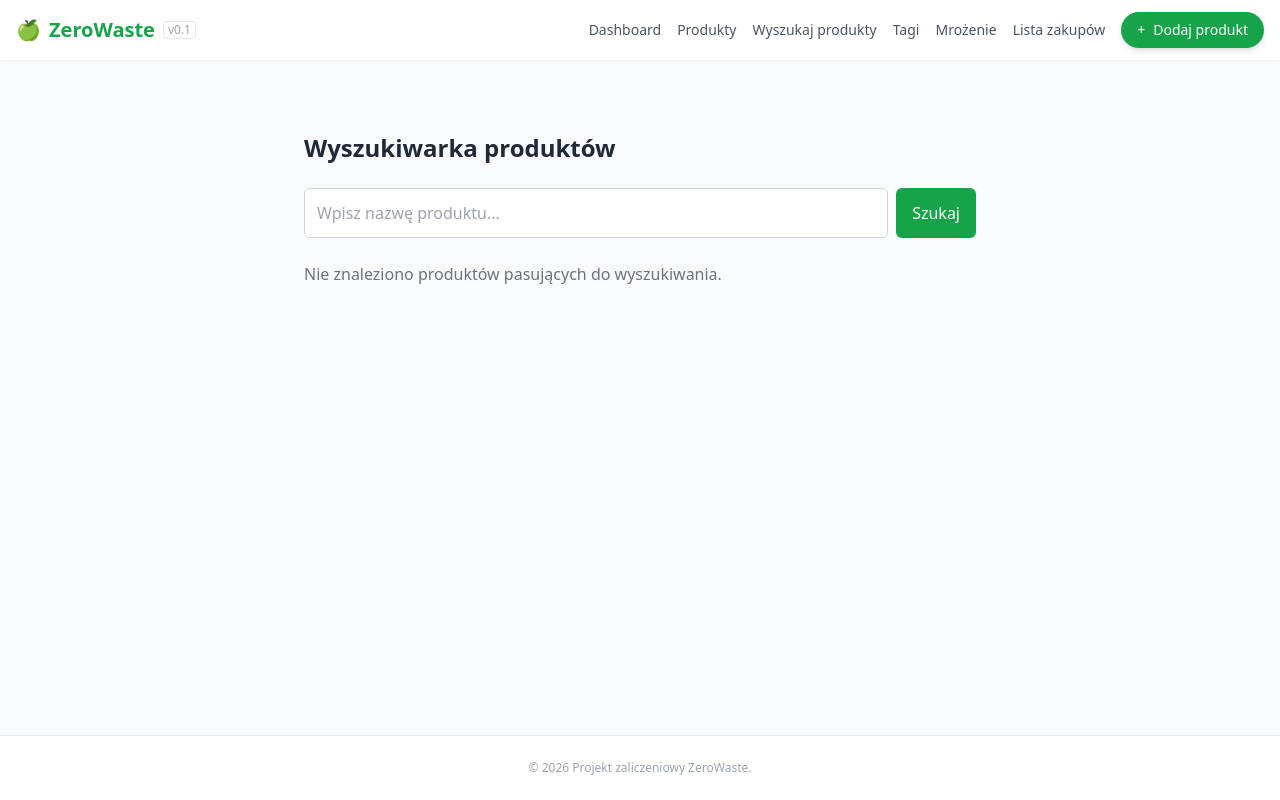
After one commit to Leppniz/ZeroWaste, a Flask app: page /wyszukiwarka in a window 1280 px wide. The commit adds this page. Run offline with Flask 3, Linux system fonts and the light colour scheme; some libraries are stand-ins or nearby versions.

Commit message:
Wyszukiwarka page

```diff
--- a/app.py
+++ b/app.py
@@ -21,7 +21,6 @@ load_produkty_z_json("produkty.json", moj_katalog)
 load_produkty_z_json("zakupy.json", zakupy_katalog)
 
 
-# ======= SCIEŻKI DO STRON =========
 @app.route('/')
 def strona_glowna():
 
@@ -34,6 +33,7 @@ def strona_glowna():
 
     return render_template('dashboard.html', **context)
 
+#================================== LISTA ====================================
 @app.route('/lista')
 def lista_produktow():
     # Pobieramy listę obiektów z Katalog
@@ -42,7 +42,7 @@ def lista_produktow():
     return render_template('lista.html', produkty=lista, limit_dni=DAYS_TO_WARNING)
 
 
-#======= TAGS =========
+#================================== TAGI ====================================
 @app.route('/tagi')
 def tagi():
     # Pobieramy listę obiektów z Katalog
@@ -76,7 +76,7 @@ def usun_tag():
 
     return redirect(request.referrer or url_for("lista_produktow"))
 
-#======= MROZENIE =========
+#================================== MROZENIE ====================================
 @app.route('/mrozenie')
 def mrozenie():
     # Pobieramy wszystkie produkty z katalogu
@@ -127,7 +127,7 @@ def zuzyj_produkt_strona(id_produktu):
     # === GET: Ktoś wszedł na stronę ===
     return render_template('zuzyj.html', p=produkt)
 
-#======= Zakupy =========
+#================================== ZAKUPY ====================================
 @app.route('/zakupy')
 def zakupy():
     # Pobieramy listę produktów z katalogu zakupów
@@ -174,6 +174,19 @@ def usun_zakupy():
         flash(f"Usunięto {produkt.name} z listy zakupów.", "info")
 
     return redirect(url_for("zakupy"))
+
+
+#================================== WYSZUKIWARKA ====================================
+@app.route("/wyszukiwarka", methods=["GET"])
+def wyszukiwarka():
+    query = request.args.get("q", "").strip().lower()
+    produkty = []
+
+    if query:
+        # Szukamy w głównym katalogu
+        produkty = [p for p in moj_katalog.getAll() if query in p.name.lower()]
+
+    return render_template("wyszukiwarka.html", produkty=produkty)
 
 
 @app.route('/usun/<id_produktu>')
--- a/templates/base.html
+++ b/templates/base.html
@@ -22,6 +22,9 @@
 
                 <a href="{{ url_for('lista_produktow') }}" class="text-gray-600 hover:text-green-600 transition">
                     Produkty
+                </a>
+                <a href="{{ url_for('wyszukiwarka') }}" class="text-gray-600 hover:text-green-600 transition">
+                    Wyszukaj produkty
                 </a>
 
                  <a href="{{ url_for('tagi') }}" class="text-gray-600 hover:text-green-600 transition">
--- a/templates/dodajzakupy.html
+++ b/templates/dodajzakupy.html
@@ -47,7 +47,7 @@
             </div>
 
             <div class="flex justify-end gap-3 pt-4">
-                <a href="{{ url_for('strona_glowna') }}"
+                <a href="{{ url_for('zakupy') }}"
                    class="px-6 py-3 rounded-md border border-gray-300 text-gray-700 hover:bg-gray-50 transition">
                     Wróć
                 </a>
--- /dev/null
+++ b/templates/wyszukiwarka.html
@@ -0,0 +1,36 @@
+{% extends 'base.html' %}
+
+{% block content %}
+<div class="max-w-2xl mx-auto mt-10">
+
+    <h1 class="text-2xl font-bold mb-6">Wyszukiwarka produktów</h1>
+
+    <!-- Search form -->
+    <form action="{{ url_for('wyszukiwarka') }}" method="get" class="flex gap-2 mb-6">
+        <input type="text" name="q" placeholder="Wpisz nazwę produktu..."
+               value="{{ request.args.get('q', '') }}"
+               class="flex-1 rounded-md border border-gray-300 p-3 focus:border-green-500 outline-none transition">
+        <button type="submit"
+                class="bg-green-600 text-white px-4 py-2 rounded-md hover:bg-green-700 transition">
+            Szukaj
+        </button>
+    </form>
+
+    <!-- Results -->
+    {% if produkty is defined %}
+        {% if produkty %}
+            <ul class="space-y-2">
+                {% for p in produkty %}
+                <li class="flex justify-between items-center bg-white shadow rounded px-4 py-2 hover:bg-green-50 transition">
+                    <span class="font-medium">{{ p.name }}</span>
+                    <span class="bg-green-100 text-green-700 px-3 py-1 rounded-full font-semibold">{{ p.ilosc }} {{ p.jednostka }}</span>
+                </li>
+                {% endfor %}
+            </ul>
+        {% else %}
+            <p class="text-gray-500">Nie znaleziono produktów pasujących do wyszukiwania.</p>
+        {% endif %}
+    {% endif %}
+
+</div>
+{% endblock %}
```
